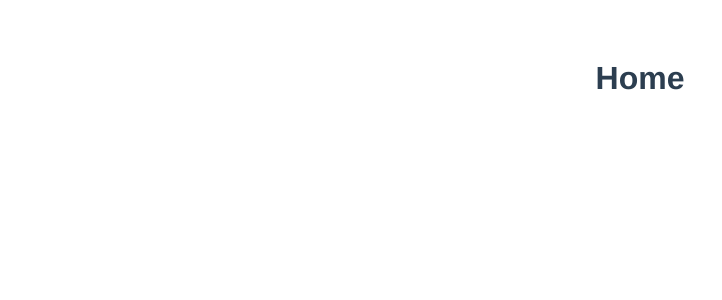
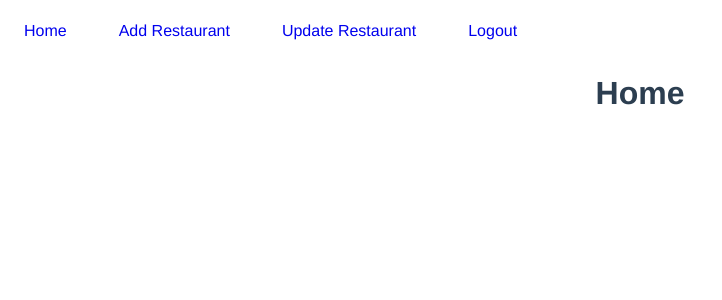
Before and after one commit to Dudow/Resto-Mange, a Vue app: page / in a window 1280 px wide. Shown: the top 300 px of the page, without its empty margins (0-722 px from the left). Built offline with nearby package versions, Linux system fonts and the light colour scheme; sample sign-in values are in the browser's storage.

Commit message:
feature: create Header component

```diff
--- a/src/App.vue
+++ b/src/App.vue
@@ -15,6 +15,5 @@ export default {
   -moz-osx-font-smoothing: grayscale;
   text-align: center;
   color: #2c3e50;
-  margin-top: 60px;
 }
 </style>
--- /dev/null
+++ b/src/components/Header.vue
@@ -0,0 +1,39 @@
+<template>
+  <div class="header">
+    <a href="#">
+      Home
+    </a>
+    <a href="#">
+      Add Restaurant
+    </a>
+    <a href="#">
+      Update Restaurant
+    </a>
+    <a href="#" @:click="logout">
+      Logout
+    </a>
+  </div>
+</template>
+
+<script>
+export default {
+  name: "Header",
+  methods: {
+    logout() {}
+  }
+};
+</script>
+
+<style scoped>
+.header {
+  display: flex;
+  grid-gap: 15px;
+}
+
+.header a {
+  padding: 14px 16px;
+  text-decoration: none;
+  font-size: 16px;
+  margin-right: 5px;
+}
+</style>
--- a/src/components/Home.vue
+++ b/src/components/Home.vue
@@ -1,10 +1,16 @@
 <template>
+  <Header />
   <h1>Home</h1>
 </template>
 
 <script>
+import Header from "./Header.vue";
+
 export default {
   name: "Home",
+  components: {
+    Header
+  },
   mounted() {
     const user = localStorage.getItem("user-info");
 
--- a/src/components/Login.vue
+++ b/src/components/Login.vue
@@ -4,11 +4,15 @@
     <h1>Login</h1>
   </div>
   <div class="form">
-    <input type="email" v-model="email" placeholder="Email" />
-    <input type="password" v-model="password" placeholder="Password" />
-    <button v-on:click="login">Login</button>
+    <input v-model="email" type="email" placeholder="Email" />
+    <input v-model="password" type="password" placeholder="Password" />
+    <button @click="login">
+      Login
+    </button>
     <p>
-      <router-link to="/sign-up"> Sign Up </router-link>
+      <router-link to="/sign-up">
+        Sign Up
+      </router-link>
     </p>
   </div>
 </template>
@@ -24,6 +28,13 @@ export default {
       password: ""
     };
   },
+  mounted() {
+    const user = localStorage.getItem("user-info");
+
+    if (user) {
+      this.$router.push({ name: "Home" });
+    }
+  },
   methods: {
     async login() {
       const response = await axios.get(
@@ -34,13 +45,6 @@ export default {
         localStorage.setItem("user-info", JSON.stringify(response.data[0]));
         this.$router.push({ name: "Home" });
       }
-    }
-  },
-  mounted() {
-    const user = localStorage.getItem("user-info");
-
-    if (user) {
-      this.$router.push({ name: "Home" });
     }
   }
 };
--- a/src/components/SignUp.vue
+++ b/src/components/SignUp.vue
@@ -1,13 +1,31 @@
 <template>
   <div class="header">
-    <img alt="Dudow logo" class="logo" src="../assets/logo.png" />
+    <img
+      alt="Dudow logo"
+      class="logo"
+      src="../assets/logo.png"
+    >
     <h1>Sign Up</h1>
   </div>
   <div class="form">
-    <input v-model="name" type="text" placeholder="Name" />
-    <input type="email" v-model="email" placeholder="Email" />
-    <input type="password" v-model="password" placeholder="Password" />
-    <button v-on:click="signUp">Sign Up</button>
+    <input
+      v-model="name"
+      type="text"
+      placeholder="Name"
+    >
+    <input
+      v-model="email"
+      type="email"
+      placeholder="Email"
+    >
+    <input
+      v-model="password"
+      type="password"
+      placeholder="Password"
+    >
+    <button @click="signUp">
+      Sign Up
+    </button>
     <p>
       <router-link to="/login">
         Login
@@ -28,6 +46,13 @@ export default {
       password: ""
     };
   },
+  mounted() {
+    const user = localStorage.getItem("user-info");
+
+    if (user) {
+      this.$router.push({ name: "Home" });
+    }
+  },
   methods: {
     async signUp() {
       const response = await axios.post("http://localhost:3000/users", {
@@ -40,13 +65,6 @@ export default {
         localStorage.setItem("user-info", JSON.stringify(response.data));
         this.$router.push({ name: "Home" });
       }
-    }
-  },
-  mounted() {
-    const user = localStorage.getItem("user-info");
-
-    if (user) {
-      this.$router.push({ name: "Home" });
     }
   }
 };
```
